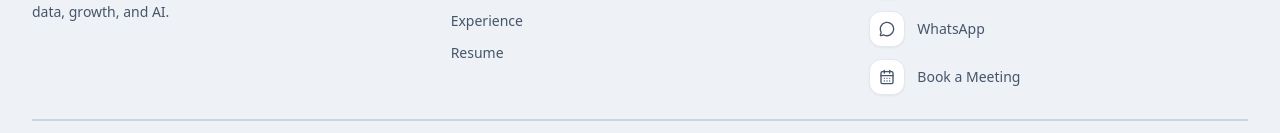
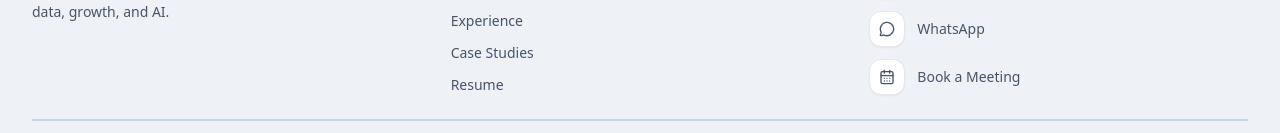
Before and after one commit to aruneshk30/Website, a Next.js app: page / in a window 1280 px wide. Shown: the part 3987-4120 px from the top of the page. Built offline with nearby package versions, Linux system fonts and the light colour scheme.

Commit message:
Update site-footer.tsx

```diff
--- a/components/site-footer.tsx
+++ b/components/site-footer.tsx
@@ -13,6 +13,7 @@ const pageLinks = [
   { label: "Projects", href: "/projects" },
   { label: "AI Systems", href: "/ai-systems" },
   { label: "Experience", href: "/experience" },
+  { label: "Case Studies", href: "/case-studies" },
   { label: "Resume", href: "/Arunesh_Kumar_Resume.pdf" },
 ];
 
```
